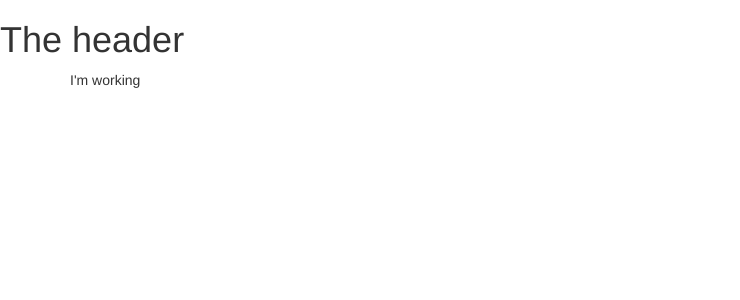
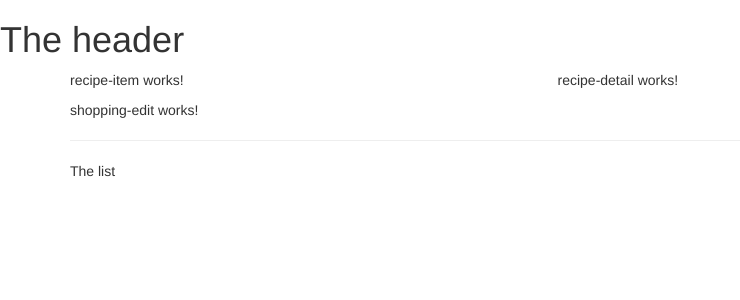
Before and after one commit to TalarSadalla/ShoppingList-RecipeBook, an Angular app: page / in a window 1280 px wide. Shown: the top 300 px of the page, without its empty margins (0-740 px from the left). Built offline with nearby package versions, Linux system fonts and the light colour scheme.

Commit message:
Changed the look of main view

```diff
--- a/src/app/app.component.html
+++ b/src/app/app.component.html
@@ -1,2 +1,9 @@
 <app-header></app-header>
-<div class="container">I'm working</div>
+<div class="container">
+    <div class="row">
+        <div class="col-md-12">
+            <app-recipes></app-recipes>
+            <app-shopping-list></app-shopping-list>
+        </div>
+    </div>
+</div>
```
